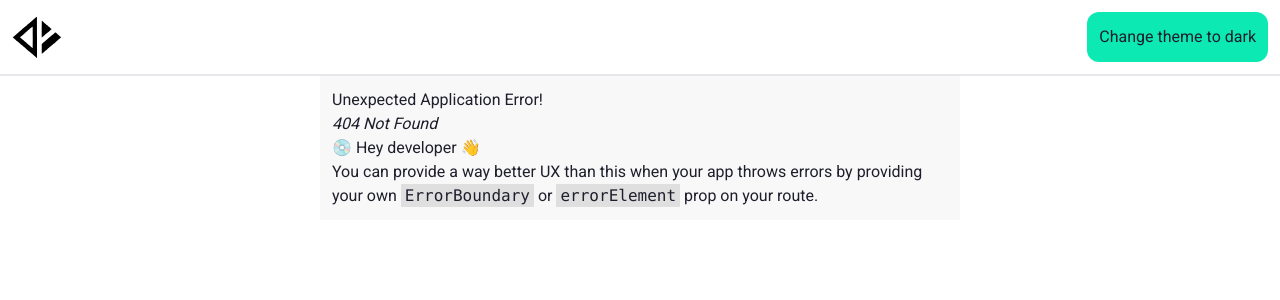
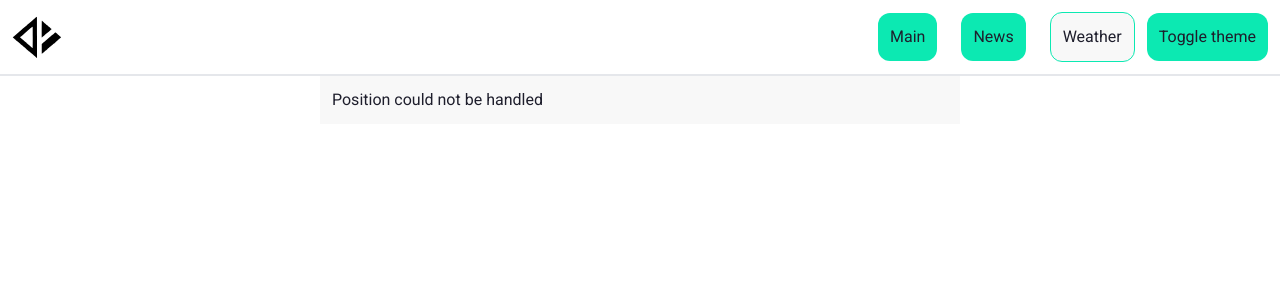
Before and after one commit to dimkasss/RTUITLab-recruit, a React (Vite) app: page /weather in a window 1280 px wide. Before the commit this address had no page. Shown: the top 300 px of the page. Built offline with nearby package versions, Linux system fonts and the light colour scheme; no server answers.

Commit message:
feat: react-router v6 made me use react-router v5 & start weather page developing

```diff
--- a/src/components/Button.tsx
+++ b/src/components/Button.tsx
@@ -1,13 +1,14 @@
-import { MouseEventHandler } from "react";
+import { MouseEventHandler, ReactNode } from "react";
 
 interface IButton {
-  children: string | string[];
+  children: string | string[] | ReactNode;
   onClick?: MouseEventHandler<HTMLButtonElement>;
+  isActive?: boolean;
 }
 
 const Button: React.FC<IButton> = ({ children, onClick }) => {
   return (
-    <button onClick={onClick} className="bg-[--btn] p-3 rounded-xl">
+    <button onClick={onClick} className={`bg-[--btn] p-3 rounded-xl`}>
       {children}
     </button>
   );
--- /dev/null
+++ b/src/components/ButtonLink.tsx
@@ -0,0 +1,15 @@
+import { NavLink } from "react-router-dom";
+import Button from "./Button";
+
+interface IButtonLink {
+    children: string;
+    to: string;
+}
+
+const ButtonLink: React.FC<IButtonLink> = ({ children, to }) => {
+    return (
+        <NavLink className={({ isActive }) => isActive ? "*:bg-[--bg] *:border *:border-[--btn]" : ""} to={to}><Button>{children}</Button></NavLink>
+    )
+}
+
+export default ButtonLink;
--- a/src/components/Layout.tsx
+++ b/src/components/Layout.tsx
@@ -1,12 +1,18 @@
 import { FC, PropsWithChildren } from "react";
 import Navbar from "./Navbar";
+import { Outlet } from "react-router-dom";
 
 const Layout: FC<PropsWithChildren> = ({ children }) => {
   return (
     <>
       <Navbar />
-      {children}
+      <div className="flex justify-center">
+        <div className="w-full p-3 lg:w-1/2 bg-[--bg]">
+          <Outlet />
+        </div>
+      </div>
     </>
+
   );
 };
 
--- a/src/components/Navbar.tsx
+++ b/src/components/Navbar.tsx
@@ -4,6 +4,7 @@ import { ThemeContext } from "./ThemeProvider";
 
 import RTUITLabLogoBlack from "../assets/logo-black.svg";
 import RTUITLabLogoLight from "../assets/logo-white.svg";
+import ButtonLink from "./ButtonLink";
 
 const Navbar = () => {
   const { theme, toggleTheme } = useContext(ThemeContext);
@@ -15,9 +16,15 @@ const Navbar = () => {
         width="50px"
         className="text-[--text]"
       ></img>
-      <Button onClick={toggleTheme}>
-        Change theme to {theme === "light" ? "dark" : "light"}
-      </Button>
+      <div className="*:p-3">
+        <ButtonLink to="/">Main</ButtonLink>
+        <ButtonLink to="/news">News</ButtonLink>
+        <ButtonLink to="/weather">Weather</ButtonLink>
+        <Button onClick={toggleTheme}>
+          Toggle theme
+        </Button>
+
+      </div>
     </div>
   );
 };
--- a/src/main.tsx
+++ b/src/main.tsx
@@ -1,5 +1,5 @@
 import ReactDOM from "react-dom/client";
-import { RouterProvider, createBrowserRouter } from "react-router-dom";
+import { BrowserRouter, Route, Routes } from "react-router-dom";
 import MainPage from "./pages/MainPage.tsx";
 import NewsPage from "./pages/NewsPage.tsx";
 import { QueryClient, QueryClientProvider } from "@tanstack/react-query";
@@ -7,30 +7,25 @@ import { QueryClient, QueryClientProvider } from "@tanstack/react-query";
 import "./index.css";
 import { ThemeProvider } from "./components/ThemeProvider.tsx";
 import Layout from "./components/Layout.tsx";
-
-const router = createBrowserRouter([
-  {
-    path: "/",
-    element: <MainPage />,
-  },
-  {
-    path: "/news",
-    element: <NewsPage />,
-  },
-]);
+import WeatherPage from "./pages/WeatherPage.tsx";
 
 const queryClient = new QueryClient();
 
 ReactDOM.createRoot(document.getElementById("root")!).render(
   <QueryClientProvider client={queryClient}>
     <ThemeProvider>
-      <Layout>
-        <div className="flex justify-center">
-          <div className="w-full p-3 lg:w-1/2 bg-[--bg]">
-            <RouterProvider router={router}></RouterProvider>
-          </div>
-        </div>
-      </Layout>
+      <BrowserRouter>
+        <Routes>
+          <Route element={<Layout />}>
+            <Route path="/" element={<MainPage />} />
+            <Route path="/news" element={<NewsPage />} />
+            <Route path="/weather" element={<WeatherPage />} />
+          </Route>
+        </Routes>
+      </BrowserRouter>
+
+
+
     </ThemeProvider>
   </QueryClientProvider>
 );
--- a/src/pages/MainPage.tsx
+++ b/src/pages/MainPage.tsx
@@ -1,17 +1,10 @@
-import Button from "../components/Button";
-
 const MainPage = () => {
-  const toggleTheme = () => {
-    document.body.classList.contains("dark")
-      ? document.body.classList.remove("dark")
-      : document.body.classList.add("dark");
-  };
 
   return (
     <>
       <h1>Main Page</h1>
       <div>Where do I go from here?</div>
-      <Button onClick={toggleTheme}>toggle theme</Button>
+
     </>
   );
 };
--- a/src/pages/NewsPage.tsx
+++ b/src/pages/NewsPage.tsx
@@ -1,5 +1,5 @@
 import { useQuery, keepPreviousData } from "@tanstack/react-query";
-import { getFilteredNews, getNews } from "../utils/getNews";
+import { getFilteredNews, getNews } from "../utils/newsHandler";
 import NewsItem, { IArticle } from "../components/NewsItem";
 import { ChangeEvent, useEffect, useState } from "react";
 import { useDebounce } from "../utils/useDebounce";
@@ -30,6 +30,7 @@ const NewsPage = () => {
 
   return (
     <>
+
       <div>
         <input
           className="text-black p-2 focus:outline-none rounded-md w-1/3 bg-[--bg] text-[--text] border border-[--text] focus:text-[--text]"
--- /dev/null
+++ b/src/pages/WeatherPage.tsx
@@ -0,0 +1,26 @@
+import { useEffect, useMemo, useState } from "react";
+import { getCurrentPos } from "../utils/positionHandler";
+
+const WeatherPage = () => {
+  const [pos, setPos] = useState<number[]>();
+
+  useEffect(() => {
+    if ("geolocation" in navigator) {
+      navigator.geolocation.getCurrentPosition(position =>
+        setPos([position.coords.latitude, position.coords.longitude]));
+    }
+    setPos(getCurrentPos())
+  }, [])
+
+  if (pos == undefined) return <div>Position could not be handled</div>
+
+  return (
+    <>
+      <div>
+        {pos[0]}, {pos[1]}
+      </div>
+    </>
+  )
+}
+
+export default WeatherPage;
--- /dev/null
+++ b/src/utils/positionHandler.ts
@@ -0,0 +1,6 @@
+export const getCurrentPos = () => {
+    if ("geolocation" in navigator) {
+        return navigator.geolocation.getCurrentPosition(position => [position.coords.latitude, position.coords.longitude]);
+    }
+    return [];
+}
```
Also changed, not shown: src/index.css (line endings or trailing spaces), src/utils/newsHandler.ts (renamed from src/utils/getNews.ts).
